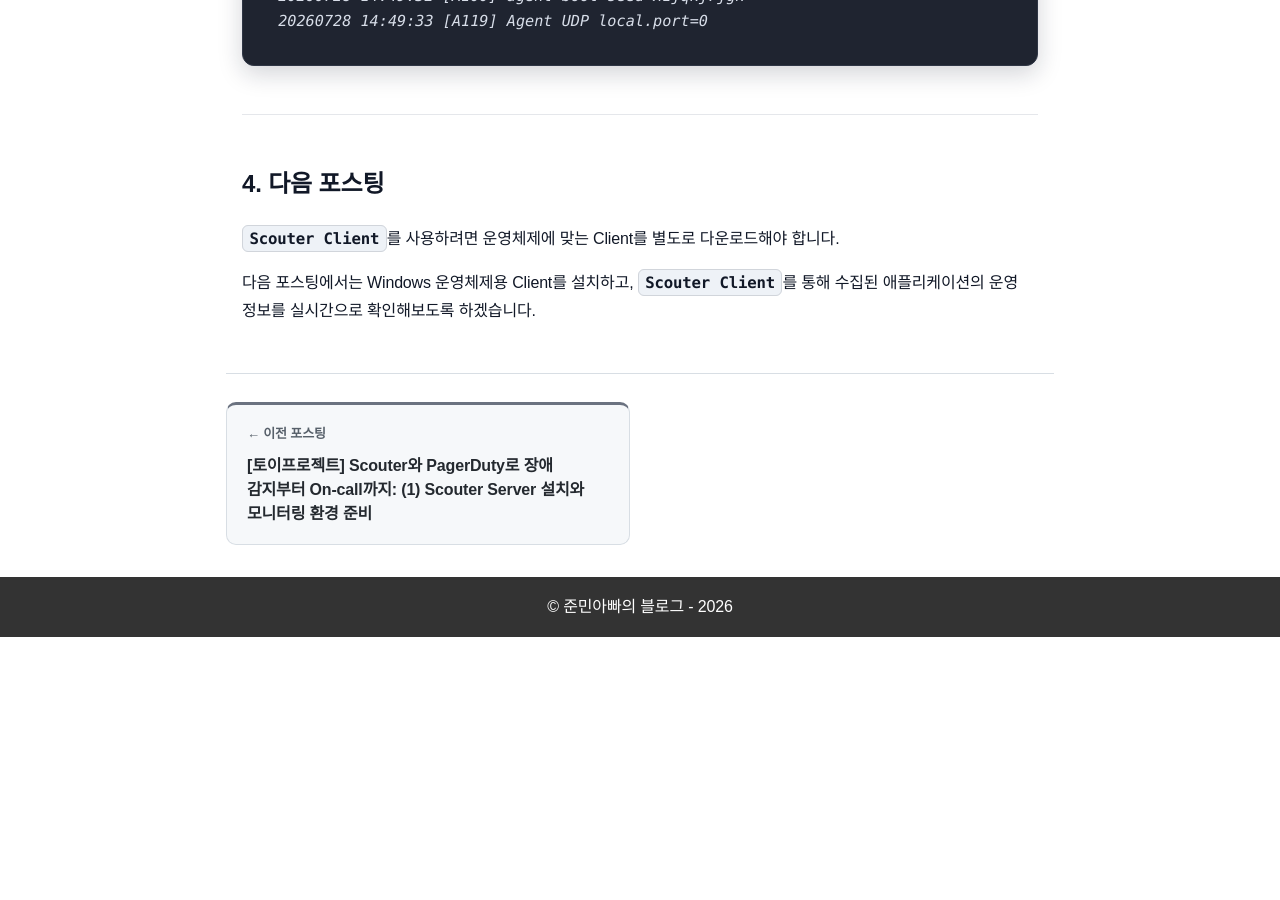
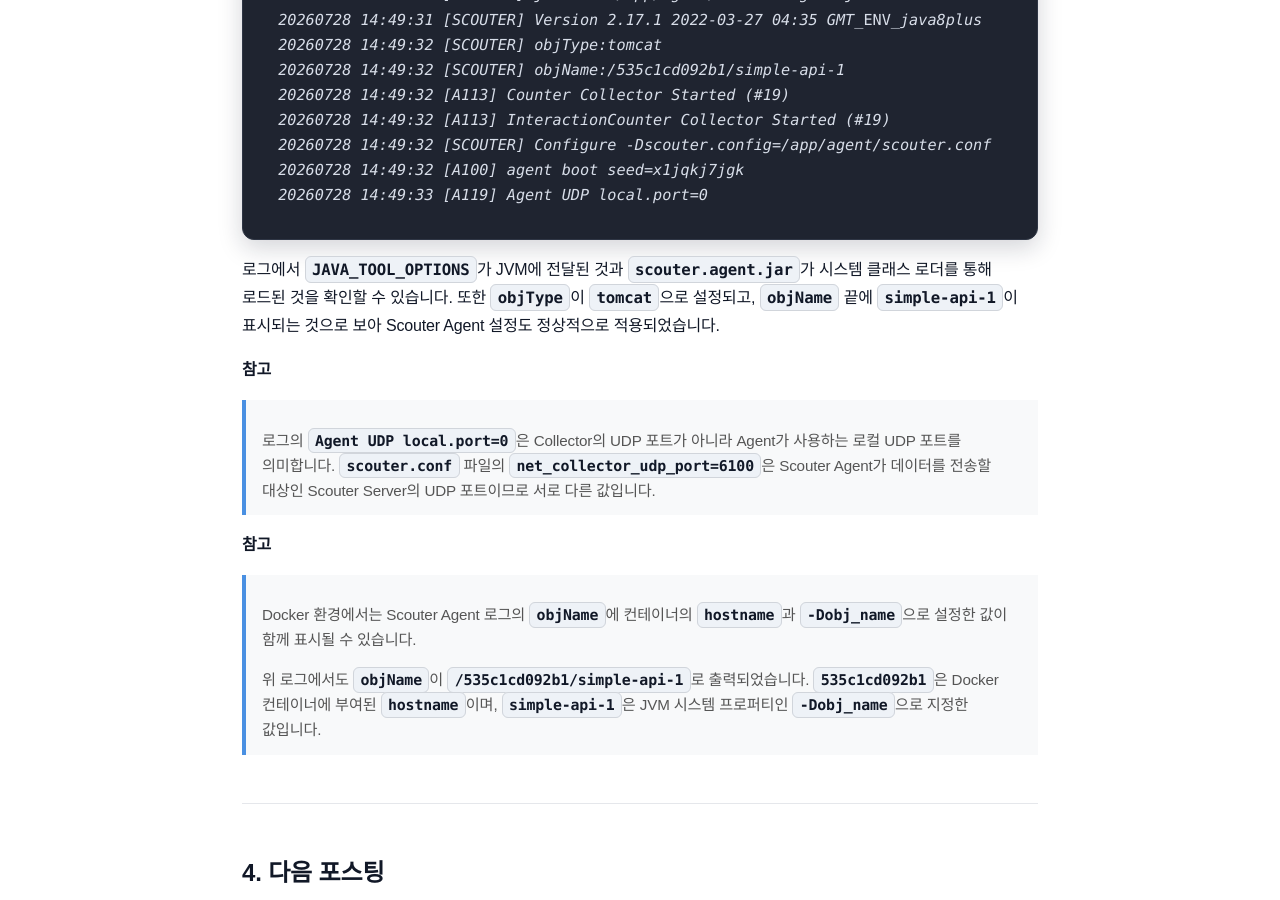
Before and after one commit to sanghoon-lee/sanghoon-lee.github.io, a Jekyll site: the page built from _posts/2026-07-27-paygerduty2.md, in a window 1280 px wide and 900 px high, scrolled down 9041 px. Built offline with Jekyll 4.4.1, drawn with Linux system fonts in a browser that asks for light colours; nearby versions of some CDN libraries; comment, search, counter and statistics services are not loaded; before the commit the page ends 9678 px from its top, so only the background shows below that; some of the changed text lies outside the part shown.

Commit message:
on-call 자동화 시리즈 2편 포스팅중

````diff
--- a/_posts/2026-07-27-paygerduty2.md
+++ b/_posts/2026-07-27-paygerduty2.md
@@ -31,7 +31,7 @@ tags:
 
 * [https://github.com/scouter-project/scouter](https://github.com/scouter-project/scouter)
 
-공식 GitHub 저장소의 `release` 브랜치에서 `2.17.1` 태그를 선택했습니다.
+저장소의 `release` 브랜치로 이동해서 `2.17.1` 태그를 선택했습니다.
 
 <img class="sub-image" src="/assets/images/scouter-release-tags.jpg" alt="Scouter 프로젝트 Release 브랜치의 Tag 목록">
 
@@ -43,7 +43,7 @@ tags:
 
 **참고**
 
-> `scouter-all-2.17.1.tar.gz`에는 `Scouter Server`와 `Java Agent`, `Host Agent` 등 모니터링 환경을 구성하는 데 필요한 파일이 포함되어 있습니다. 이번 실습에서는 Java Agent 연동에 필요한 `scouter.agent.jar`만 사용합니다.
+> `scouter-all-2.17.1.tar.gz`에는 `Scouter Server`와 `Java Agent`, `Host Agent` 등 모니터링 환경을 구성하는 데 필요한 파일이 포함되어 있습니다. 이번에는 애플리케이션 연동에 필요한 `scouter.agent.jar`만 사용합니다.
 
 ---
 
@@ -92,7 +92,7 @@ obj_type=tomcat
 | `net_collector_ip`       | Scouter Server 주소             |
 | `net_collector_udp_port` | Collector UDP 포트              |
 | `net_collector_tcp_port` | Collector TCP 포트              |
-| `obj_host`               | `Scouter Client`에서 표시할 호스트 이름 |
+| `obj_host`               | `Scouter`에서 애플리케이션이 속한 호스트를 구분하기 위한 이름 |
 | `obj_type`               | 애플리케이션 종류                     |
 
 
@@ -122,7 +122,7 @@ simple-api
 
 ### 2.1. Dockerfile 수정
 
-GitHub 저장소에 있는 `simple-api`의 Dockerfile은 아래와 같이 작성되어 있습니다.
+GitHub 저장소에 있는 `simple-api`의 `Dockerfile`은 아래와 같이 작성되어 있습니다.
 
 **변경 전 Dockerfile**
 
@@ -160,11 +160,15 @@ ENTRYPOINT ["java", "-jar", "simple-api.jar"]
 
 ### 2.2. Docker 이미지 빌드
 
-Dockerfile 수정을 마치고, `simple-api-scouter`라는 이름으로 새로운 도커 이미지를 빌드했습니다.
+`Dockerfile`의 수정을 마치고 `simple-api-scouter`라는 이름으로 새로운 Docker 이미지를 빌드했습니다.
 
 ```bash
 docker build -t simple-api-scouter .
 ```
+
+**참고**
+
+> Docker는 이전 빌드 결과를 캐시로 재사용할 수 있습니다. 변경한 파일이 이미지에 반영되지 않은 것으로 보이는 경우 `docker build --no-cache -t simple-api-scouter .` 명령으로 캐시를 사용하지 않고 다시 빌드할 수 있습니다.
 
 ---
 
@@ -273,6 +277,19 @@ Picked up JAVA_TOOL_OPTIONS: -javaagent:/app/agent/scouter.agent.jar -Dscouter.c
 20260728 14:49:33 [A119] Agent UDP local.port=0
 ```
 
+로그에서 `JAVA_TOOL_OPTIONS`가 JVM에 전달된 것과 `scouter.agent.jar`가 시스템 클래스 로더를 통해 로드된 것을 확인할 수 있습니다. 또한 `objType`이 `tomcat`으로 설정되고, `objName` 끝에 `simple-api-1`이 표시되는 것으로 보아 Scouter Agent 설정도 정상적으로 적용되었습니다.
+
+**참고**
+
+> 로그의 `Agent UDP local.port=0`은 Collector의 UDP 포트가 아니라 Agent가 사용하는 로컬 UDP 포트를 의미합니다. `scouter.conf` 파일의 `net_collector_udp_port=6100`은 Scouter Agent가 데이터를 전송할 대상인 Scouter Server의 UDP 포트이므로 서로 다른 값입니다.
+
+**참고**
+
+> Docker 환경에서는 Scouter Agent 로그의 `objName`에 컨테이너의 `hostname`과 `-Dobj_name`으로 설정한 값이 함께 표시될 수 있습니다.
+>
+> 위 로그에서도 `objName`이 `/535c1cd092b1/simple-api-1`로 출력되었습니다. `535c1cd092b1`은 Docker 컨테이너에 부여된 `hostname`이며, `simple-api-1`은 JVM 시스템 프로퍼티인 `-Dobj_name`으로 지정한 값입니다.
+
+
 ---
 
 ## 4. 다음 포스팅
````
Also changed, not shown: other parts of _posts/2026-07-27-paygerduty2.md (+1 -1 lines).
